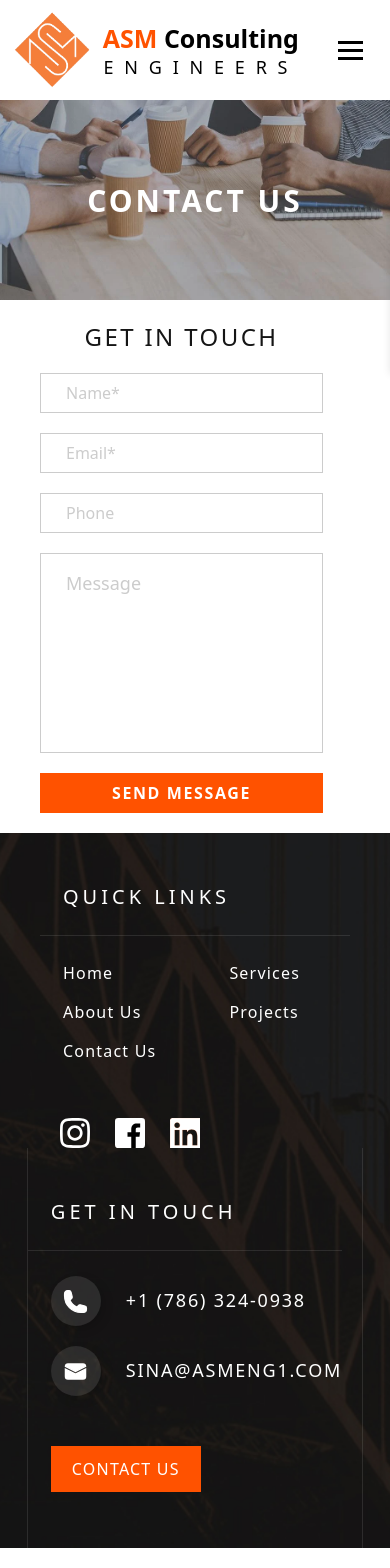
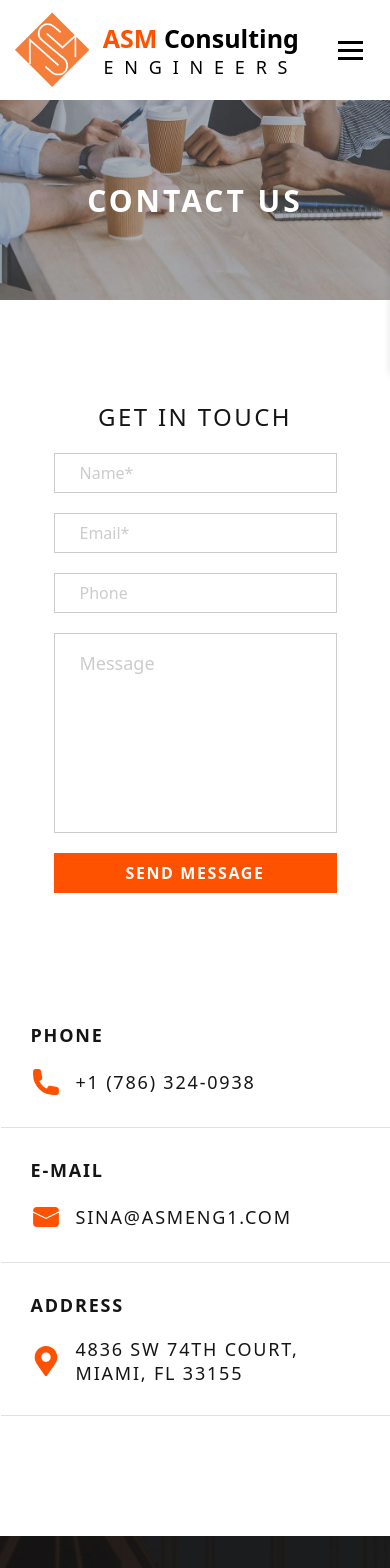
Before and after one commit to Yoryoboy/asm-website, a React (Vite) app: page /contactus in a window 390 px wide. Shown: the top 1568 px of the page. Built offline with nearby package versions, Linux system fonts and the light colour scheme.

Commit message:
Add SideContactDetails component alongside ContactForm; improve layout and styles for better responsiveness and visual consistency

```diff
--- a/src/pages/ContactUs/ContactForm.module.css
+++ b/src/pages/ContactUs/ContactForm.module.css
@@ -1,9 +1,8 @@
 .contactForm {
   display: flex;
   flex-direction: column;
-  align-items: start;
+  align-items: end;
   justify-content: center;
-
   width: fit-content;
 }
 
@@ -66,11 +65,10 @@
   color: black;
 }
 
-@media (max-width: 900px) {
+@media (max-width: 1024px) {
   .contactForm {
     padding-left: 0;
     align-items: center;
-
     padding-top: 40px;
     padding-bottom: 40px;
   }
--- a/src/pages/ContactUs/ContactUs.jsx
+++ b/src/pages/ContactUs/ContactUs.jsx
@@ -1,14 +1,18 @@
 import PageHeader from "../../components/PageHeader";
 import ContactForm from "./ContactForm";
 import img from "../../assets/images/contact-header.webp";
+import SideContactDetails from "./SideContactDetails";
 
 import styles from "./ContactUs.module.css";
 
 function ContactUs() {
   return (
-    <main className={styles.contactUs}>
+    <main>
       <PageHeader title="contact us" img={img} />
-      <ContactForm />
+      <section className={styles.contactUs}>
+        <ContactForm />
+        <SideContactDetails />
+      </section>
     </main>
   );
 }
--- a/src/pages/ContactUs/ContactUs.module.css
+++ b/src/pages/ContactUs/ContactUs.module.css
@@ -0,0 +1,14 @@
+.contactUs {
+  display: flex;
+  align-items: center;
+  justify-content: center;
+  gap: 100px;
+  padding: 80px 0;
+}
+
+@media (max-width: 1024px) {
+  .contactUs {
+    flex-direction: column;
+    gap: 40px;
+  }
+}
--- /dev/null
+++ b/src/pages/ContactUs/SideContactDetails.jsx
@@ -0,0 +1,42 @@
+import { HiMail, HiPhone } from "react-icons/hi";
+import { COMPANY_INFO } from "../../utils/constants";
+import SideContactDetailsContent from "./SideContactDetailsContent";
+import { FaMapMarkerAlt } from "react-icons/fa";
+
+import styles from "./SideContactDetails.module.css";
+
+function SideContactDetails() {
+  return (
+    <aside className={styles.sideContactDetails}>
+      <SideContactDetailsContent
+        title="Phone"
+        subtitle={COMPANY_INFO.phone}
+        icon={
+          <HiPhone
+            style={{ fill: "#ff5200", minWidth: "30px", height: "30px" }}
+          />
+        }
+      />
+      <SideContactDetailsContent
+        title="E-mail"
+        subtitle={COMPANY_INFO.email}
+        icon={
+          <HiMail
+            style={{ fill: "#ff5200", minWidth: "30px", height: "30px" }}
+          />
+        }
+      />
+      <SideContactDetailsContent
+        title="ADDRESS"
+        subtitle={COMPANY_INFO.address}
+        icon={
+          <FaMapMarkerAlt
+            style={{ fill: "#ff5200", minWidth: "30px", height: "30px" }}
+          />
+        }
+      />
+    </aside>
+  );
+}
+
+export default SideContactDetails;
--- /dev/null
+++ b/src/pages/ContactUs/SideContactDetails.module.css
@@ -0,0 +1,13 @@
+.sideContactDetails {
+  display: flex;
+  flex-direction: column;
+  align-items: start;
+  justify-content: center;
+  padding: 40px;
+  border-left: 1px solid #e1e1e1;
+}
+
+.sideContactDetails > div {
+  padding: 30px;
+  border-bottom: 1px solid #e1e1e1;
+}
--- /dev/null
+++ b/src/pages/ContactUs/SideContactDetailsContent.jsx
@@ -0,0 +1,16 @@
+/* eslint-disable react/prop-types */
+import styles from "./SideContactDetailsContent.module.css";
+
+function SideContactDetailsContent({ title, subtitle, icon }) {
+  return (
+    <div className={styles.sideContactDetailsContent}>
+      <h2>{title}</h2>
+      <div>
+        {icon}
+        <p>{subtitle}</p>
+      </div>
+    </div>
+  );
+}
+
+export default SideContactDetailsContent;
--- /dev/null
+++ b/src/pages/ContactUs/SideContactDetailsContent.module.css
@@ -0,0 +1,27 @@
+.sideContactDetailsContent {
+  width: 390px;
+}
+
+.sideContactDetailsContent div {
+  display: flex;
+  align-items: center;
+  justify-content: start;
+  gap: 15px;
+}
+
+.sideContactDetailsContent h2 {
+  font-size: 18px;
+  font-weight: 700;
+  letter-spacing: 0.1em;
+  color: #151515;
+  text-transform: uppercase;
+  margin-bottom: 20px;
+}
+
+.sideContactDetailsContent p {
+  font-size: 18px;
+  font-weight: 400;
+  letter-spacing: 0.1em;
+  color: #151515;
+  text-transform: uppercase;
+}
```
